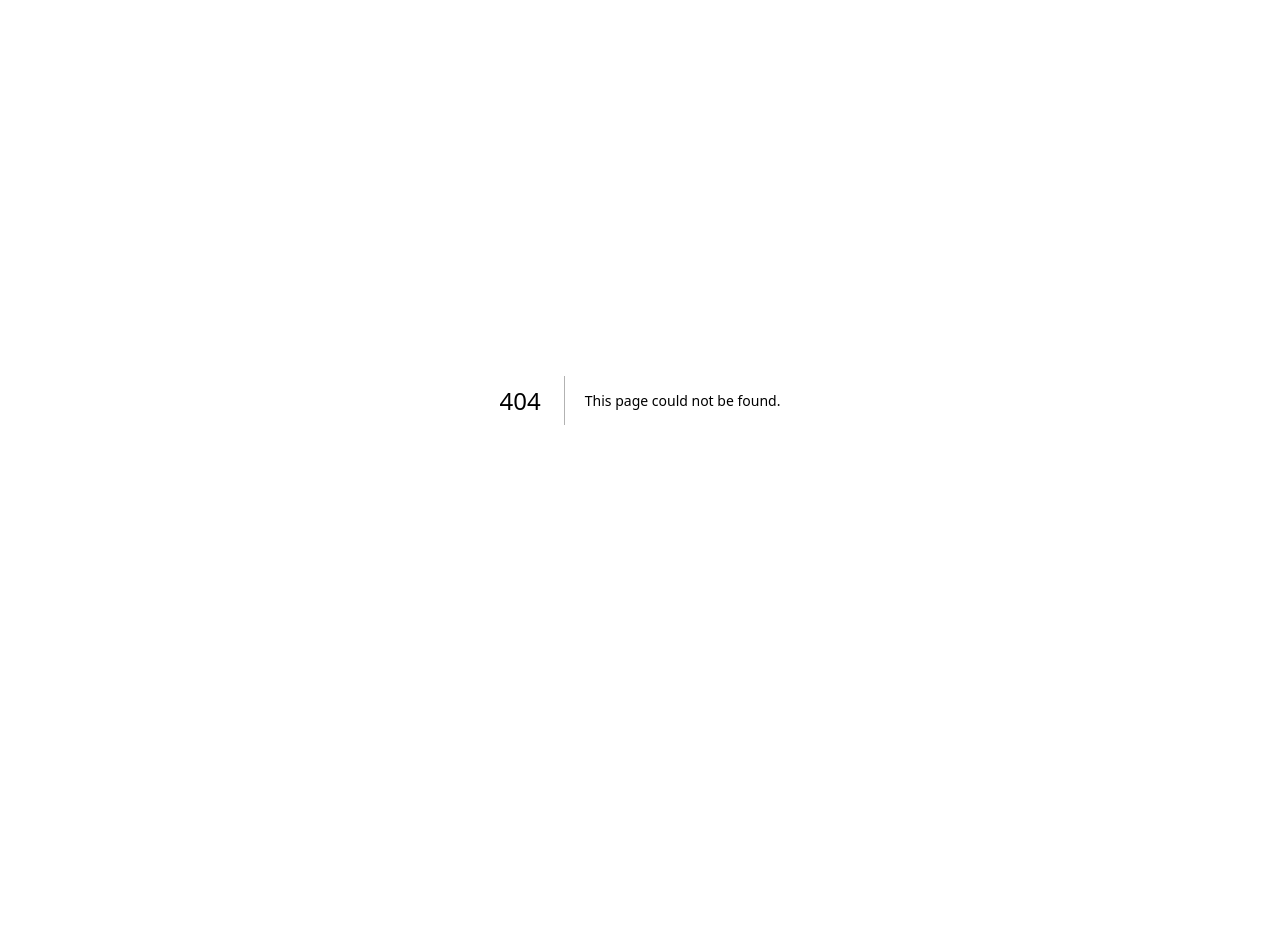
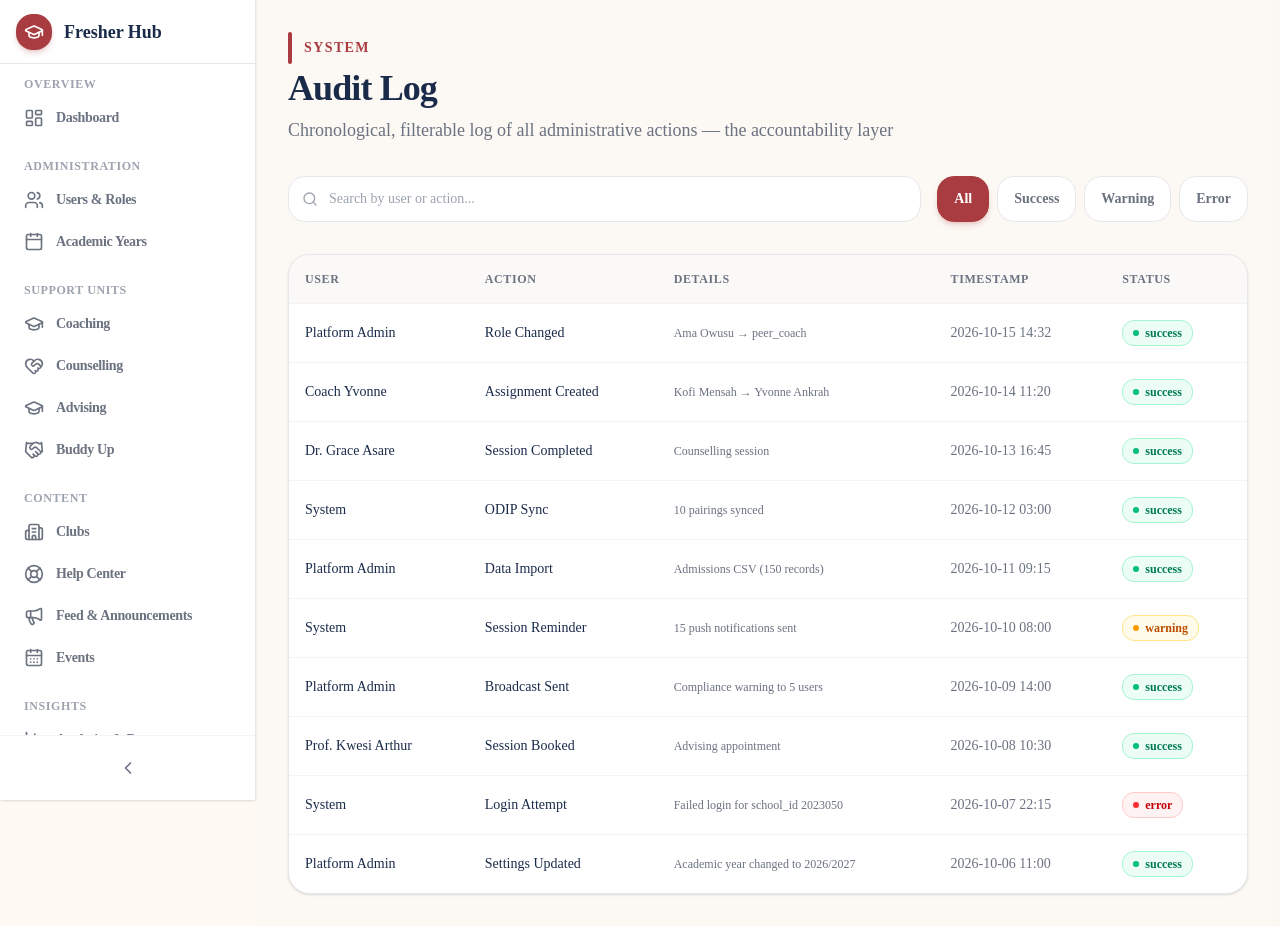
Before and after one commit to adoumouangnamouemmanuel/freshers_hub, a Next.js app in the folder apps/web/: page /dashboard/audit-log in a window 1280 px wide. Before the commit this address had no page. Before the commit the page ends 800 px from the top, so only its background shows below. Built offline with nearby package versions, Linux system fonts and the light colour scheme.

Commit message:
feat: new admin page

```diff
--- /dev/null
+++ b/apps/web/app/dashboard/audit-log/page.tsx
@@ -0,0 +1,64 @@
+"use client";
+
+import { useState } from "react";
+import { FileText } from "lucide-react";
+import { AnimatedPage, AnimatedSection } from "@/components/ui/animated-container";
+import { PageHeader } from "@/components/ui/page-header";
+import { SearchInput, FilterButton } from "@/components/ui/search-input";
+import { DataTable } from "@/components/ui/data-table";
+import { StatusBadge } from "@/components/ui/status-badge";
+
+const auditLogs = [
+  { id: "1", user: "Platform Admin", action: "Role Changed", target: "Ama Owusu → peer_coach", timestamp: "2026-10-15 14:32", status: "success" },
+  { id: "2", user: "Coach Yvonne", action: "Assignment Created", target: "Kofi Mensah → Yvonne Ankrah", timestamp: "2026-10-14 11:20", status: "success" },
+  { id: "3", user: "Dr. Grace Asare", action: "Session Completed", target: "Counselling session", timestamp: "2026-10-13 16:45", status: "success" },
+  { id: "4", user: "System", action: "ODIP Sync", target: "10 pairings synced", timestamp: "2026-10-12 03:00", status: "success" },
+  { id: "5", user: "Platform Admin", action: "Data Import", target: "Admissions CSV (150 records)", timestamp: "2026-10-11 09:15", status: "success" },
+  { id: "6", user: "System", action: "Session Reminder", target: "15 push notifications sent", timestamp: "2026-10-10 08:00", status: "warning" },
+  { id: "7", user: "Platform Admin", action: "Broadcast Sent", target: "Compliance warning to 5 users", timestamp: "2026-10-09 14:00", status: "success" },
+  { id: "8", user: "Prof. Kwesi Arthur", action: "Session Booked", target: "Advising appointment", timestamp: "2026-10-08 10:30", status: "success" },
+  { id: "9", user: "System", action: "Login Attempt", target: "Failed login for school_id 2023050", timestamp: "2026-10-07 22:15", status: "error" },
+  { id: "10", user: "Platform Admin", action: "Settings Updated", target: "Academic year changed to 2026/2027", timestamp: "2026-10-06 11:00", status: "success" },
+];
+
+export default function AuditLogPage() {
+  const [search, setSearch] = useState("");
+  const [filter, setFilter] = useState("all");
+
+  const filtered = auditLogs.filter((log) => {
+    const ms = log.user.toLowerCase().includes(search.toLowerCase()) || log.action.toLowerCase().includes(search.toLowerCase());
+    if (filter === "all") return ms;
+    return ms && log.status === filter;
+  });
+
+  return (
+    <AnimatedPage>
+      <PageHeader
+        title="Audit Log"
+        description="Chronological, filterable log of all administrative actions — the accountability layer"
+        badge="System"
+      />
+
+      <div className="flex flex-col sm:flex-row gap-4">
+        <SearchInput value={search} onChange={setSearch} placeholder="Search by user or action..." className="flex-1" />
+        <div className="flex gap-2">
+          {["all", "success", "warning", "error"].map((f) => (
+            <FilterButton key={f} label={f.charAt(0).toUpperCase() + f.slice(1)} active={filter === f} onClick={() => setFilter(f)} />
+          ))}
+        </div>
+      </div>
+
+      <DataTable
+        columns={[
+          { key: "user", header: "User", render: (log: any) => <span className="font-medium text-[#1A2B4A]">{log.user}</span> },
+          { key: "action", header: "Action", render: (log: any) => <span className="text-[#1A2B4A]">{log.action}</span> },
+          { key: "target", header: "Details", render: (log: any) => <span className="text-[#6B7280] text-xs">{log.target}</span> },
+          { key: "timestamp", header: "Timestamp", render: (log: any) => <span className="text-[#6B7280]">{log.timestamp}</span> },
+          { key: "status", header: "Status", render: (log: any) => <StatusBadge status={log.status} /> },
+        ]}
+        data={filtered}
+        keyExtractor={(log: any) => log.id}
+      />
+    </AnimatedPage>
+  );
+}
```
